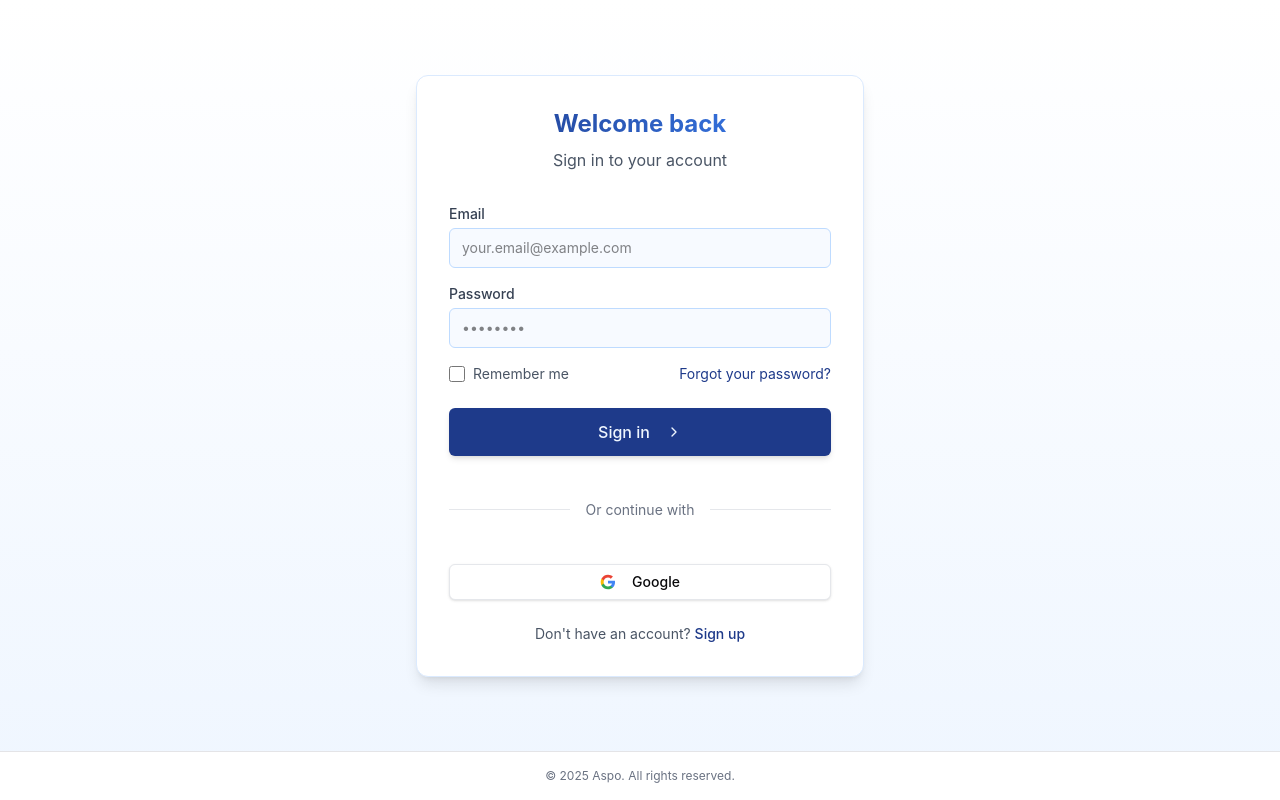
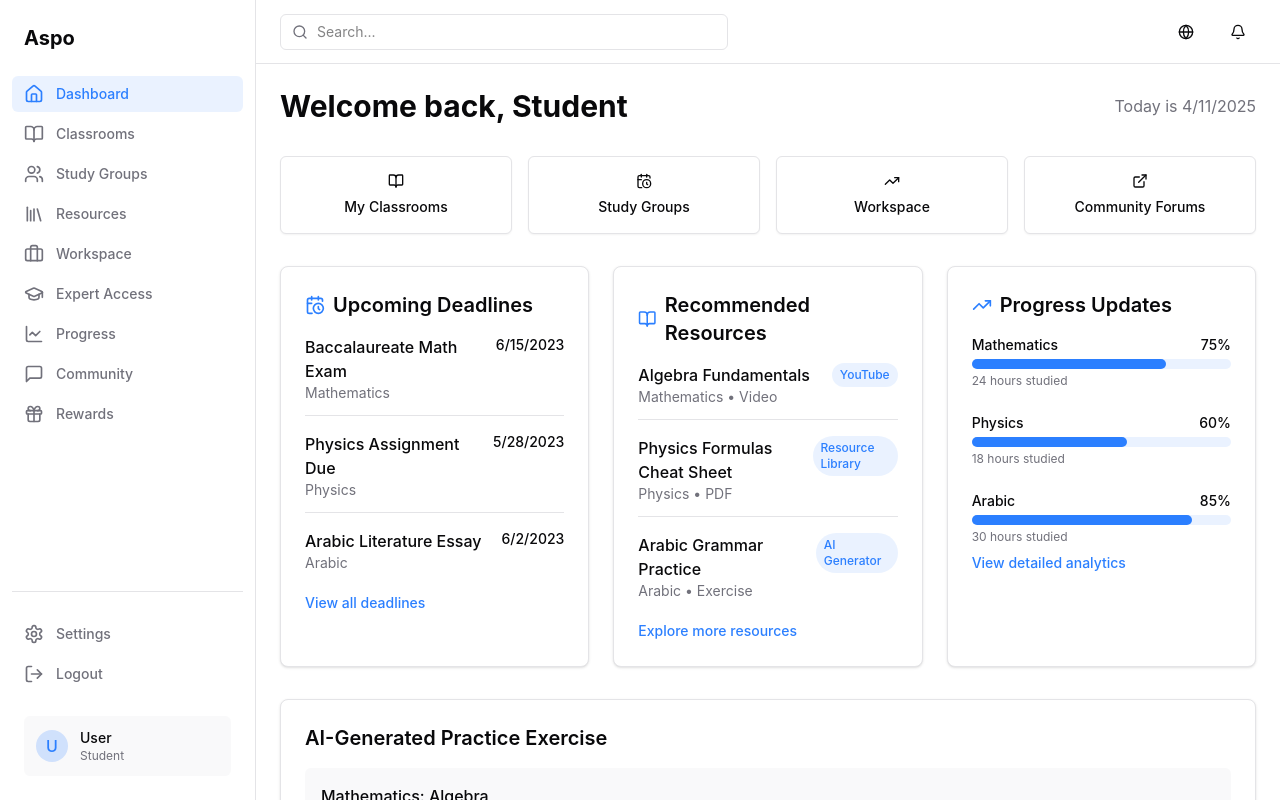
Before and after one commit to Rics-Dev/Hackiwha, a React (Vite) app in the folder client/: page /dashboard in a window 1280 px wide. Before the commit this address led to /auth/login. Shown: the top 800 px of the page. Built offline with nearby package versions, Linux system fonts and the light colour scheme.

Commit message:
refactor(layout) adjusted dashboard sidebar and header

```diff
--- a/client/src/components/layout/dashboard-header.tsx
+++ b/client/src/components/layout/dashboard-header.tsx
@@ -39,7 +39,6 @@ export function DashboardHeader() {
       </div>
 
       <div className="flex items-center gap-4">
-        {/* Language Toggle */}
         <DropdownMenu>
           <DropdownMenuTrigger asChild>
             <Button variant="ghost" size="icon">
@@ -60,30 +59,11 @@ export function DashboardHeader() {
           </DropdownMenuContent>
         </DropdownMenu>
 
-        {/* Notifications */}
         <Button variant="ghost" size="icon">
           <Bell className="h-5 w-5" />
           <span className="sr-only">Notifications</span>
-          <span className="absolute top-1 right-1 h-2 w-2 rounded-full bg-primary"></span>
         </Button>
 
-        {/* User Profile */}
-        <DropdownMenu>
-          <DropdownMenuTrigger asChild>
-            <Button variant="ghost" className="relative h-8 w-8 rounded-full">
-              <div className="h-8 w-8 rounded-full bg-primary/10 flex items-center justify-center text-primary font-medium">
-                {user?.name?.[0] || "U"}
-              </div>
-            </Button>
-          </DropdownMenuTrigger>
-          <DropdownMenuContent align="end">
-            <DropdownMenuItem>Profile</DropdownMenuItem>
-            <DropdownMenuItem>
-              <Link to="/dashboard/settings">Settings</Link>
-            </DropdownMenuItem>
-            <DropdownMenuItem onClick={handleLogout}>Logout</DropdownMenuItem>
-          </DropdownMenuContent>
-        </DropdownMenu>
       </div>
     </header>
   );
--- a/client/src/components/layout/dashboard-layout.tsx
+++ b/client/src/components/layout/dashboard-layout.tsx
@@ -6,7 +6,7 @@ import { ProtectedRoute } from '../auth/protected-route'
 
 export function DashboardLayout() {
     return (
-      <ProtectedRoute>
+    //   <ProtectedRoute>
         <div className="min-h-screen bg-background flex">
             <DashboardSidebar />
             <div className="flex-1 flex flex-col">
@@ -16,6 +16,6 @@ export function DashboardLayout() {
                 </main>
             </div>
         </div>
-      </ProtectedRoute>
+    //   </ProtectedRoute>
     )
 }
--- a/client/src/components/layout/dashboard-sidebar.tsx
+++ b/client/src/components/layout/dashboard-sidebar.tsx
@@ -66,7 +66,7 @@ const sidebarItems: SidebarItem[] = [
 export function DashboardSidebar() {
   const { pathname } = useLocation();
   const navigate = useNavigate();
-  const { logout } = useAuth();
+  const { user, logout } = useAuth();
 
   const handleLogout = () => {
     logout();
@@ -84,8 +84,7 @@ export function DashboardSidebar() {
 
       <nav className="space-y-1 flex-1">
         {sidebarItems.map((item) => {
-          const isActive =
-            pathname === item.href || pathname.startsWith(`${item.href}/`);
+          const isActive = pathname === item.href;
 
           return (
             <Link
@@ -125,11 +124,15 @@ export function DashboardSidebar() {
       <div className="mt-6 px-3">
         <div className="flex items-center gap-3 rounded-md bg-accent/50 p-3">
           <div className="w-8 h-8 rounded-full bg-primary/20 flex items-center justify-center text-primary font-medium">
-            U
+                {user?.name?.[0] || "U"}
           </div>
           <div className="flex-1 min-w-0">
-            <p className="text-sm font-medium truncate">User Name</p>
-            <p className="text-xs text-muted-foreground truncate">Student</p>
+            <p className="text-sm font-medium truncate">
+                {user?.name || "User"}
+            </p>
+            <p className="text-xs text-muted-foreground truncate">
+                {user?.role || "Student"}
+            </p>
           </div>
         </div>
       </div>
```
